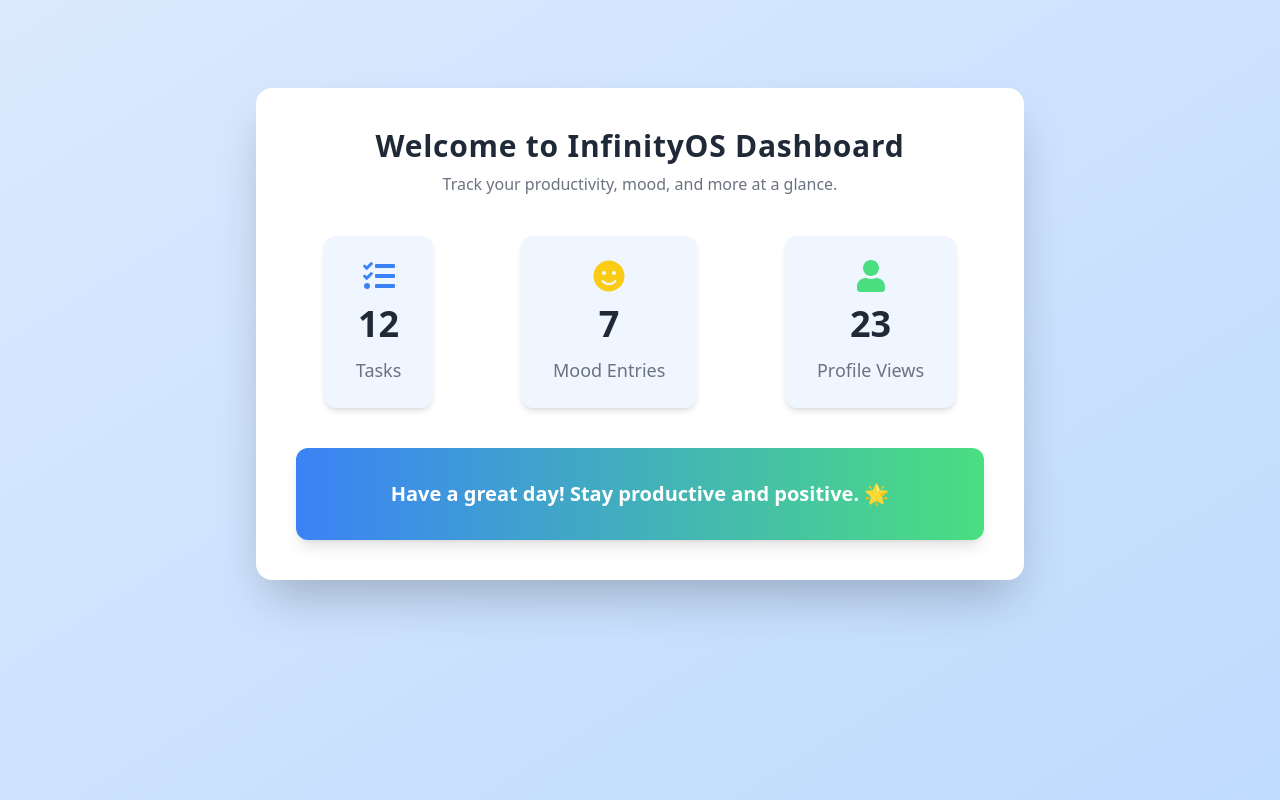
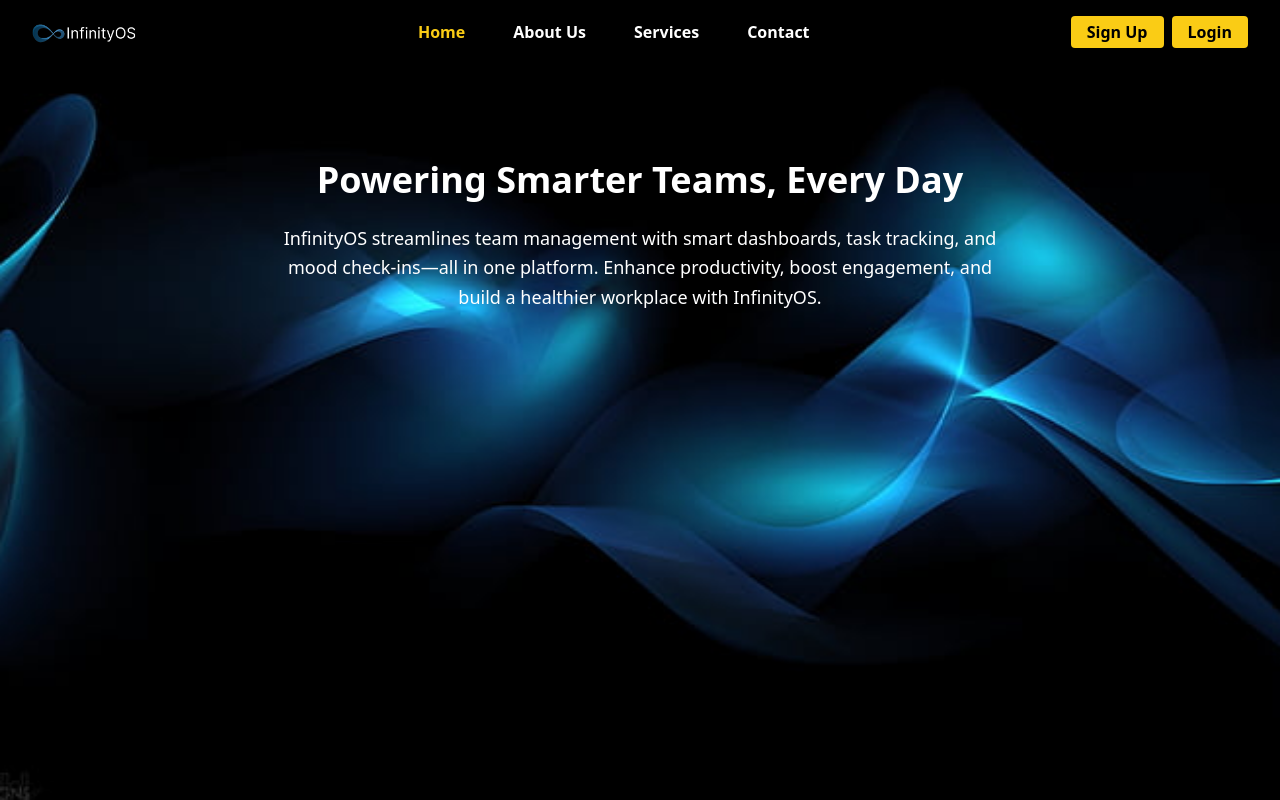
Before and after one commit to iinfinity-AI/InfinityOS, a React (Vite) app in the folder client/: page / in a window 1280 px wide. Built offline with nearby package versions, Linux system fonts and the light colour scheme.

Commit message:
Highlighted active nav link with yellow text and improved hover styling

```diff
--- a/client/src/App.jsx
+++ b/client/src/App.jsx
@@ -16,7 +16,6 @@ function App() {
         <Route path="/signup" element={<SignupPage />} />
         <Route path="/login" element ={<LoginPage/>}/>
         <Route path="/reset-password" element={<ResetPassword/>}/>
-        <Route path="/homenav" element={<HomeNav/>}/>
       </Routes>
     </Router>
 
--- a/client/src/components/navbar/HomeNav.jsx
+++ b/client/src/components/navbar/HomeNav.jsx
@@ -1,145 +1,104 @@
 import React, { useState } from 'react';
 import { useLocation } from 'react-router-dom';
-import Infinitylogo from '../../assets/navbar/Infinitylogo.png';
+import InfinityLogo from '../../assets/navbar/Infinitylogo.png';
 
 const HomeNav = () => {
-  const location = useLocation(); // Get current location (current URL path)
+  const location = useLocation();
   const [isMobileMenuOpen, setIsMobileMenuOpen] = useState(false);
 
-  // A helper function to check if the link is active
+  // Check if the given path is active
   const isActive = (path) => location.pathname === path;
 
   return (
     <nav className="bg-black text-white shadow-md sticky top-0 z-50">
-      <div className="max-w-7xl mx-auto px-2 sm:px-6 lg:px-8">
-        <div className="relative flex items-center justify-between h-16">
-          {/* Mobile Menu Button */}
-          <div className="absolute inset-y-0 left-0 flex items-center sm:hidden">
-            <button
-              onClick={() => setIsMobileMenuOpen(!isMobileMenuOpen)}
-              className="inline-flex items-center justify-center p-2 rounded-md text-gray-400 hover:text-white hover:bg-blue-700 focus:outline-none focus:ring-2 focus:ring-offset-2 focus:ring-offset-black focus:ring-white"
-            >
-              <span className="sr-only">Open main menu</span>
-              {/* Icon for mobile menu */}
-              <svg className="block h-6 w-6" xmlns="http://www.w3.org/2000/svg" fill="none" stroke="currentColor" viewBox="0 0 24 24" aria-hidden="true">
-                <path stroke-linecap="round" stroke-linejoin="round" stroke-width="2" d="M4 6h16M4 12h16M4 18h16"></path>
-              </svg>
-            </button>
-          </div>
-
-          <div className="flex-1 flex items-center justify-between sm:items-stretch sm:justify-start">
+      <div className="max-w-7xl mx-auto px-4 sm:px-6 lg:px-8">
+        <div className="flex items-center justify-between h-16">
+          {/* Logo */}
           <div className="flex-shrink-0">
-              <img src={Infinitylogo} alt="InfinityOS Logo" className="h-10" />
+            <img src={InfinityLogo} alt="InfinityOS" className="h-8 w-auto" />
           </div>
 
           {/* Desktop Menu */}
-            <div className="hidden sm:block sm:ml-6">
-              <div className="flex space-x-8"> {/* Increased space between links */}
+          <div className="hidden md:flex space-x-6 items-center">
             <a
               href="/"
-                  className={`${
-                    isActive('/')
-                      ? 'border-b-4 border-yellow-400 text-yellow-400'
-                      : 'text-yellow-400 hover:bg-blue-700 hover:text-white'
-                  } px-3 py-2 rounded-md text-sm font-medium`}
+              className={`px-3 py-2 font-semibold ${
+                isActive('/') ? 'text-yellow-400' : 'text-white'
+              } hover:text-yellow-300`}
             >
               Home
             </a>
             <a
               href="/about"
-                  className={`${
-                    isActive('/about')
-                      ? 'border-b-4 border-yellow-400 text-yellow-400'
-                      : 'text-yellow-400 hover:bg-blue-700 hover:text-white'
-                  } px-3 py-2 rounded-md text-sm font-medium`}
+              className={`px-3 py-2 font-semibold ${
+                isActive('/about') ? 'text-yellow-400' : 'text-white'
+              } hover:text-yellow-300`}
             >
               About Us
             </a>
             <a
               href="/services"
-                  className={`${
-                    isActive('/services')
-                      ? 'border-b-4 border-yellow-400 text-yellow-400'
-                      : 'text-yellow-400 hover:bg-blue-700 hover:text-white'
-                  } px-3 py-2 rounded-md text-sm font-medium`}
+              className={`px-3 py-2 font-semibold ${
+                isActive('/services') ? 'text-yellow-400' : 'text-white'
+              } hover:text-yellow-300`}
             >
               Services
             </a>
             <a
               href="/contact"
-                  className={`${
-                    isActive('/contact')
-                      ? 'border-b-4 border-yellow-400 text-yellow-400'
-                      : 'text-yellow-400 hover:bg-blue-700 hover:text-white'
-                  } px-3 py-2 rounded-md text-sm font-medium`}
+              className={`px-3 py-2 font-semibold ${
+                isActive('/contact') ? 'text-yellow-400' : 'text-white'
+              } hover:text-yellow-300`}
             >
               Contact
             </a>
           </div>
+
+          {/* Auth Buttons */}
+          <div className="hidden md:flex space-x-2">
+            <button className="bg-yellow-400 hover:bg-yellow-500 text-black font-semibold px-4 py-1 rounded">
+              Sign Up
+            </button>
+            <button className="bg-yellow-400 hover:bg-yellow-500 text-black font-semibold px-4 py-1 rounded">
+              Login
+            </button>
           </div>
 
-            {/* Right-side Buttons (Sign Up & Login) */}
-            <div className="flex space-x-4 ml-auto"> {/* Added ml-auto to push to the right */}
-              <a
-                href="/signup"
-                className="px-4 py-2 bg-yellow-400 text-black rounded-md hover:bg-yellow-500"
+          {/* Mobile Menu Button */}
+          <div className="md:hidden flex items-center">
+            <button
+              onClick={() => setIsMobileMenuOpen(!isMobileMenuOpen)}
+              className="text-gray-300 hover:text-white focus:outline-none"
             >
-                Sign Up
-              </a>
-              <a
-                href="/login"
-                className="px-4 py-2 bg-yellow-400 text-black rounded-md hover:bg-yellow-500"
-              >
-                Login
-              </a>
+              ☰
+            </button>
           </div>
         </div>
       </div>
 
-        {/* Mobile Menu (Dropdown) */}
+      {/* Mobile Dropdown */}
       {isMobileMenuOpen && (
-          <div className="sm:hidden">
-            <div className="px-2 pt-2 pb-3 space-y-1">
-              <a
-                href="/"
-                className="text-yellow-400 hover:bg-blue-700 hover:text-white block px-3 py-2 rounded-md text-base font-medium"
-              >
+        <div className="md:hidden px-2 pt-2 pb-3 space-y-1">
+          <a href="/" className="block px-3 py-2 text-yellow-400 font-semibold">
             Home
           </a>
-              <a
-                href="/about"
-                className="text-yellow-400 hover:bg-blue-700 hover:text-white block px-3 py-2 rounded-md text-base font-medium"
-              >
+          <a href="/about" className="block px-3 py-2 text-white hover:text-yellow-300">
             About Us
           </a>
-              <a
-                href="/services"
-                className="text-yellow-400 hover:bg-blue-700 hover:text-white block px-3 py-2 rounded-md text-base font-medium"
-              >
+          <a href="/services" className="block px-3 py-2 text-white hover:text-yellow-300">
             Services
           </a>
-              <a
-                href="/contact"
-                className="text-yellow-400 hover:bg-blue-700 hover:text-white block px-3 py-2 rounded-md text-base font-medium"
-              >
+          <a href="/contact" className="block px-3 py-2 text-white hover:text-yellow-300">
             Contact
           </a>
-              <a
-                href="/signup"
-                className="text-yellow-400 hover:bg-blue-700 hover:text-white block px-3 py-2 rounded-md text-base font-medium"
-              >
+          <button className="block w-full text-left px-3 py-2 text-white hover:text-yellow-300">
             Sign Up
-              </a>
-              <a
-                href="/login"
-                className="text-yellow-400 hover:bg-blue-700 hover:text-white block px-3 py-2 rounded-md text-base font-medium"
-              >
+          </button>
+          <button className="block w-full text-left px-3 py-2 text-white hover:text-yellow-300">
             Login
-              </a>
-            </div>
+          </button>
         </div>
       )}
-      </div>
     </nav>
   );
 };
--- a/client/src/pages/homepage/HomePage.jsx
+++ b/client/src/pages/homepage/HomePage.jsx
@@ -1,37 +1,24 @@
-import React from "react";
-import { FaTasks, FaSmile, FaUser } from "react-icons/fa";
-
-const stats = [
-  { icon: <FaTasks size={32} className="text-blue-500" />, label: "Tasks", value: 12 },
-  { icon: <FaSmile size={32} className="text-yellow-400" />, label: "Mood Entries", value: 7 },
-  { icon: <FaUser size={32} className="text-green-400" />, label: "Profile Views", value: 23 },
-];
+import React from 'react';
+import HomeNav from '../../components/navbar/HomeNav';
+import HomeBack from '../../assets/homepage/HomeBack.jpg';
 
 const HomePage = () => {
   return (
-    <div className="min-h-screen bg-gradient-to-br from-blue-100 to-blue-200 py-10">
-      <div className="max-w-3xl mx-auto bg-white rounded-2xl shadow-2xl p-10 mt-12">
-        <h1 className="text-3xl font-bold text-center text-gray-800 mb-2 tracking-wide">
-          Welcome to InfinityOS Dashboard
+    <div
+      className="min-h-screen bg-cover bg-center text-white"
+      style={{
+        backgroundImage: `url(${HomeBack})`,
+      }}
+    >
+      <HomeNav />
+
+      <div className="flex flex-col items-center justify-center text-center px-4 py-24 max-w-3xl mx-auto">
+        <h1 className="text-3xl md:text-4xl font-semibold mb-6">
+          Powering Smarter Teams, Every Day
         </h1>
-        <p className="text-center text-gray-500 mb-10">
-          Track your productivity, mood, and more at a glance.
+        <p className="text-lg leading-relaxed">
+          InfinityOS streamlines team management with smart dashboards, task tracking, and mood check-ins—all in one platform. Enhance productivity, boost engagement, and build a healthier workplace with InfinityOS.
         </p>
-        <div className="flex flex-col md:flex-row justify-around gap-8 mb-10">
-          {stats.map((stat, idx) => (
-            <div
-              key={idx}
-              className="bg-blue-50 rounded-xl px-8 py-6 flex flex-col items-center shadow-md hover:scale-105 transition-transform"
-            >
-              <div>{stat.icon}</div>
-              <div className="text-4xl font-bold text-gray-800 my-3">{stat.value}</div>
-              <div className="text-lg text-gray-500 font-medium">{stat.label}</div>
-            </div>
-          ))}
-        </div>
-        <div className="bg-gradient-to-r from-blue-500 to-green-400 rounded-xl py-8 px-4 text-white text-center text-xl font-semibold shadow-lg">
-          Have a great day! Stay productive and positive. 🌟
-        </div>
       </div>
     </div>
   );
```
Also changed, not shown: client/src/assets/homepage/HomeBack.jpg (added). Lines whose indentation alone changed are shown as unchanged.
